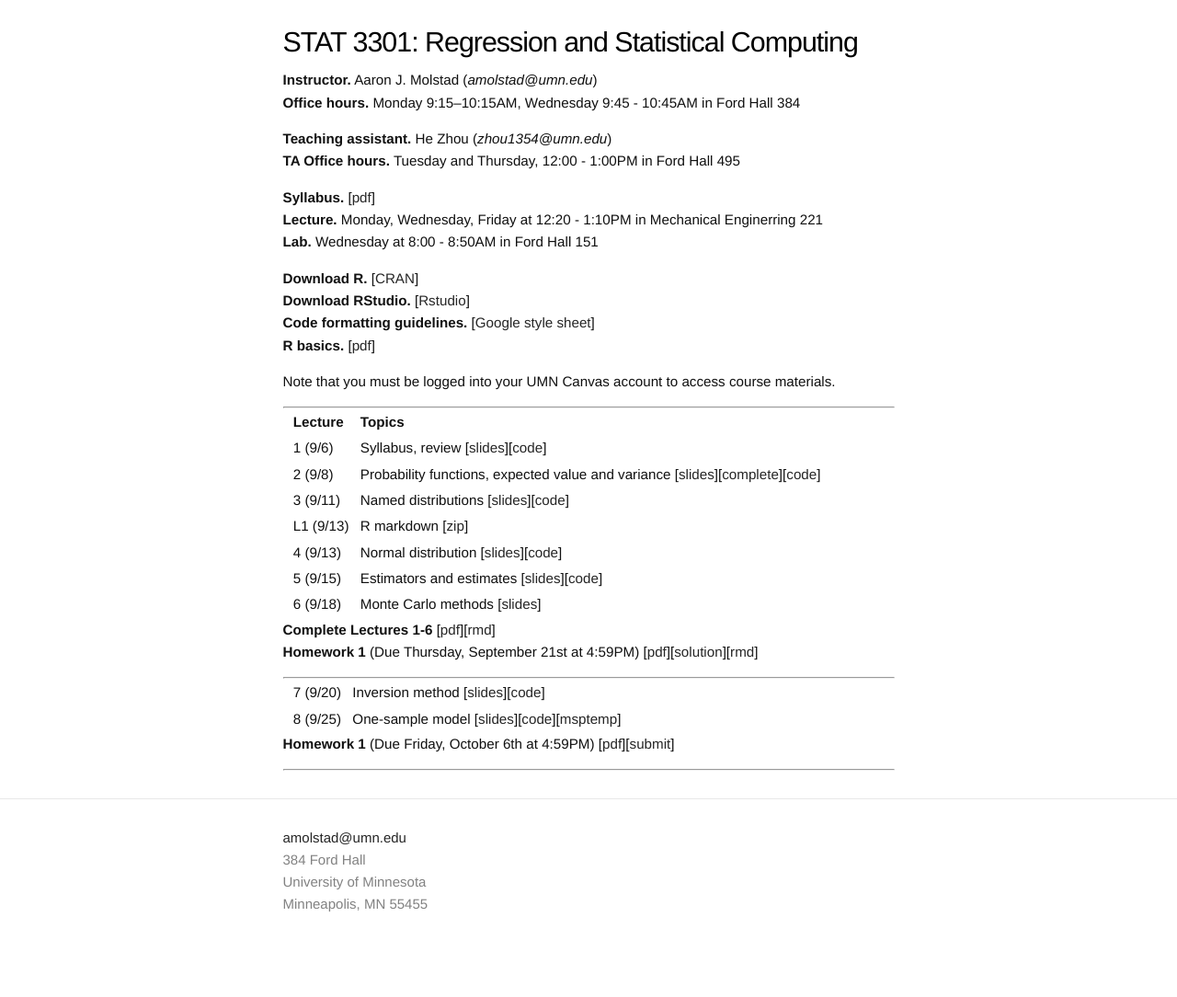
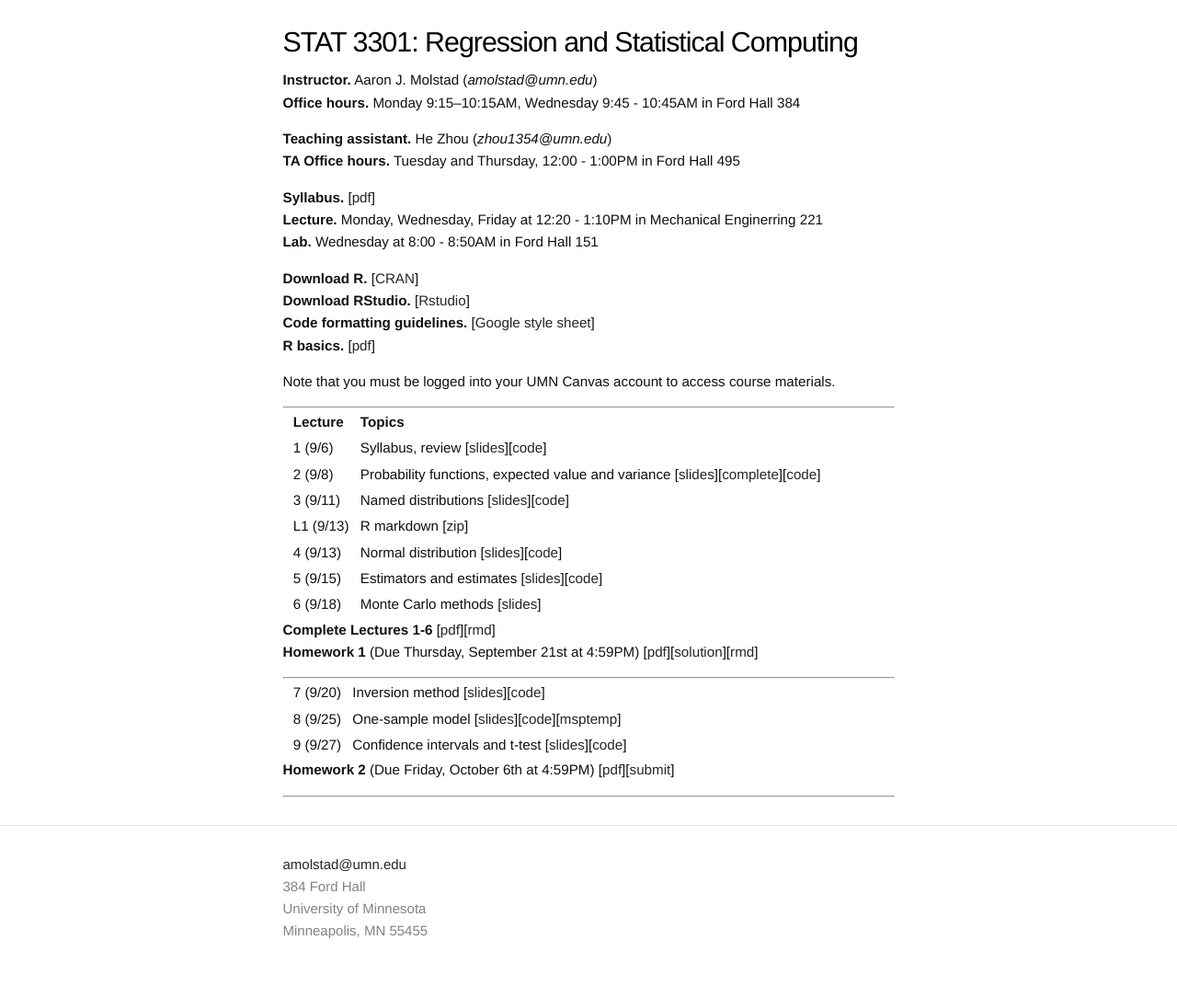
Before and after one commit to ajmolstad/ajmolstad.github.io, a Jekyll site: the page built from F23_STAT3301.md, in a window 1280 px wide. Shown: the whole page at 92% size. Built offline with Jekyll 4.4.1, drawn with Linux system fonts in a browser that asks for light colours; before the commit the page ends 1055 px from its top, so only the background shows below that.

Commit message:
Update F23_STAT3301.md

```diff
--- a/F23_STAT3301.md
+++ b/F23_STAT3301.md
@@ -43,7 +43,8 @@ Note that you must be logged into your UMN Canvas account to access course mater
 
 || 7 (9/20) || Inversion method [[slides](https://canvas.umn.edu/files/37972329/download?download_frd=1)][[code](https://canvas.umn.edu/files/37972506/download?download_frd=1)] ||
 || 8 (9/25) || One-sample model [[slides](https://canvas.umn.edu/files/38105404/download?download_frd=1)][[code](https://canvas.umn.edu/files/38105545/download?download_frd=1)][[msptemp](https://canvas.umn.edu/files/38105484/download?download_frd=1)] ||
+|| 9 (9/27) || Confidence intervals and t-test [[slides](https://canvas.umn.edu/files/38173213/download?download_frd=1)][[code](https://canvas.umn.edu/files/38173541/download?download_frd=1)] ||
 
-**Homework 1** (Due Friday, October 6th at 4:59PM) [[pdf](https://canvas.umn.edu/files/38157192/download?download_frd=1)][[submit](https://canvas.umn.edu/courses/389122/assignments/3476217)]
+**Homework 2** (Due Friday, October 6th at 4:59PM) [[pdf](https://canvas.umn.edu/files/38157192/download?download_frd=1)][[submit](https://canvas.umn.edu/courses/389122/assignments/3476217)]
 
 ----------------------
```
